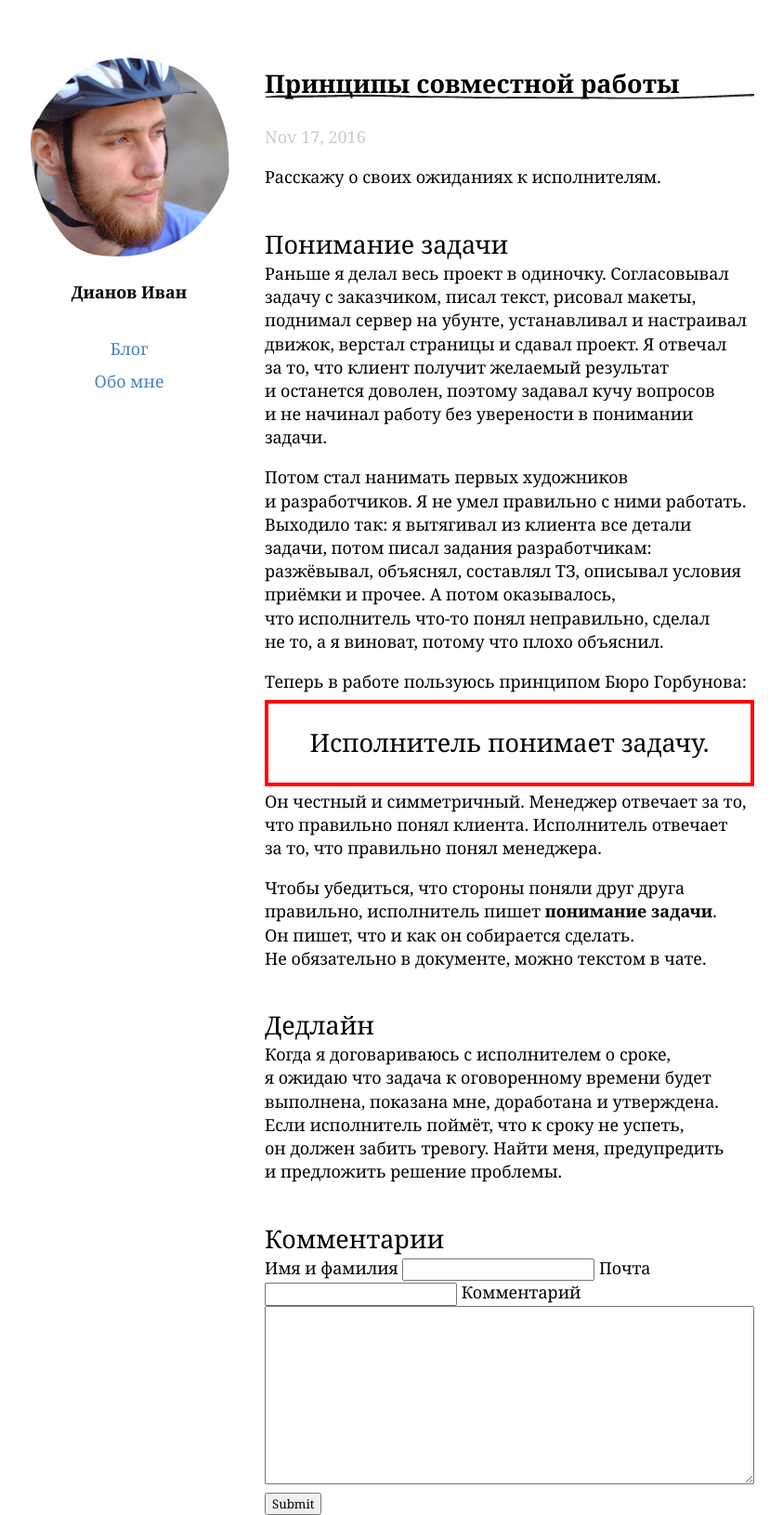
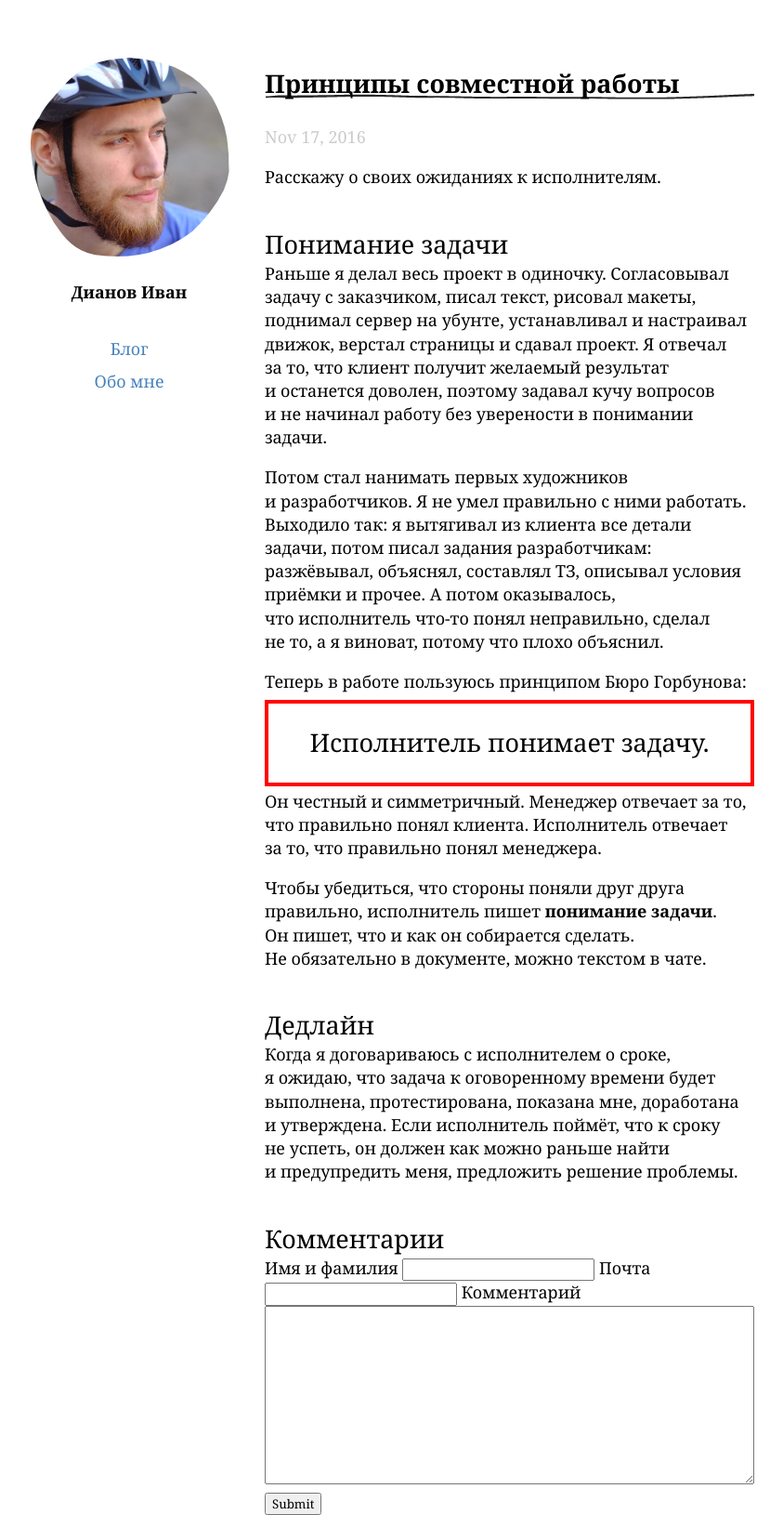
Before and after one commit to illus0r/dianov.org, a Jekyll site: the page built from _posts/2016-11-17-principles-of-collaboration.md, in a window 1280 px wide. Shown: the whole page at 93% size, without its empty margins (228-1071 px from the left). Built offline with Jekyll 4.4.1, drawn with Linux system fonts in a browser that asks for light colours.

Commit message:
Updated 2016-11-17-principles-of-collaboration.md

```diff
--- a/_posts/2016-11-17-principles-of-collaboration.md
+++ b/_posts/2016-11-17-principles-of-collaboration.md
@@ -22,4 +22,4 @@ title: Принципы совместной работы
 
 Дедлайн
 ---
-Когда я договариваюсь с исполнителем о сроке, я ожидаю что задача к оговоренному времени будет выполнена, показана мне, доработана и утверждена. Если исполнитель поймёт, что к сроку не успеть, он должен забить тревогу. Найти меня, предупредить и предложить решение проблемы.
+Когда я договариваюсь с исполнителем о сроке, я ожидаю, что задача к оговоренному времени будет выполнена, протестирована, показана мне, доработана и утверждена. Если исполнитель поймёт, что к сроку не успеть, он должен как можно раньше найти и предупредить меня, предложить решение проблемы.
```
